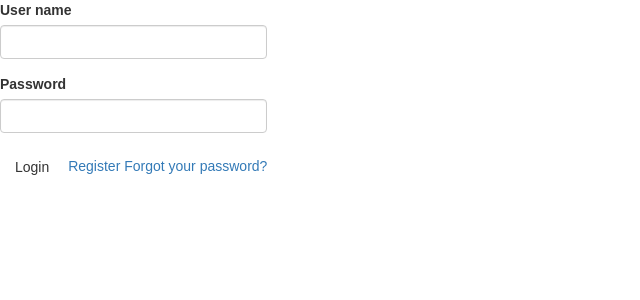
After one commit to Jokerwolf/todolist, a PHP site: page /login.html in a window 1280 px wide. The commit adds this page. Shown: the top 300 px of the page, without its empty margins (0-640 px from the left). Run offline with PHP 8.4, Linux system fonts and the light colour scheme.

Commit message:
login page and js server dummies

```diff
--- a/assets/css/theme.css
+++ b/assets/css/theme.css
@@ -97,3 +97,9 @@ span.crossed-out {
     opacity: 1;
     transform: scale(1);
 }
+
+.centered {
+    display: inline-block;
+    vertical-align: middle;
+    float: none;
+}
--- /dev/null
+++ b/login.html
@@ -0,0 +1,27 @@
+<!DOCTYPE html>
+<html>
+<head>
+    <title>Welcome to ToDo</title>
+
+    <link rel="stylesheet" type="text/css" href="assets/plugins/bootstrap/css/bootstrap.css">
+    <link rel="stylesheet" type="text/css" href="assets/css/theme.css">
+</head>
+<body>
+    <form action="/login.php" method="post" class="centered">
+        <div class="form-group">
+            <label for="username">User name</label>
+            <input id="username" type="text" class="form-control">
+        </div>
+
+        <div class="form-group">
+            <label for="password">Password</label>
+            <input id="password" type="password" class="form-control">
+        </div>
+
+        <input type="submit" value="Login" class="btn btn-default">
+        <a href="/register.php">Register</a>
+        <a href="/restore.php">Forgot your password?</a>
+
+    </form>
+</body>
+</html>
```
Also changed, not shown: assets/js/server.js (added, +21 -0 lines).
